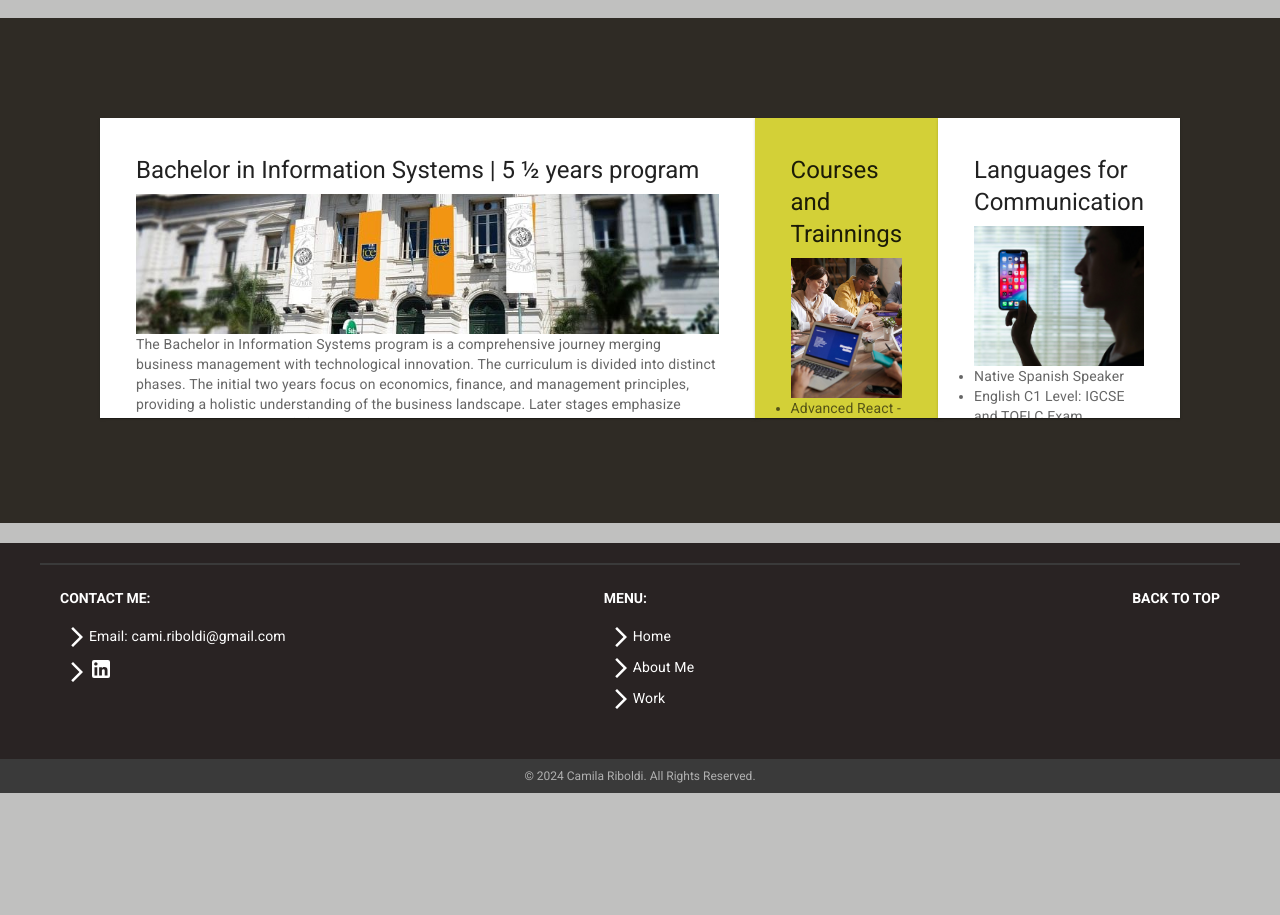
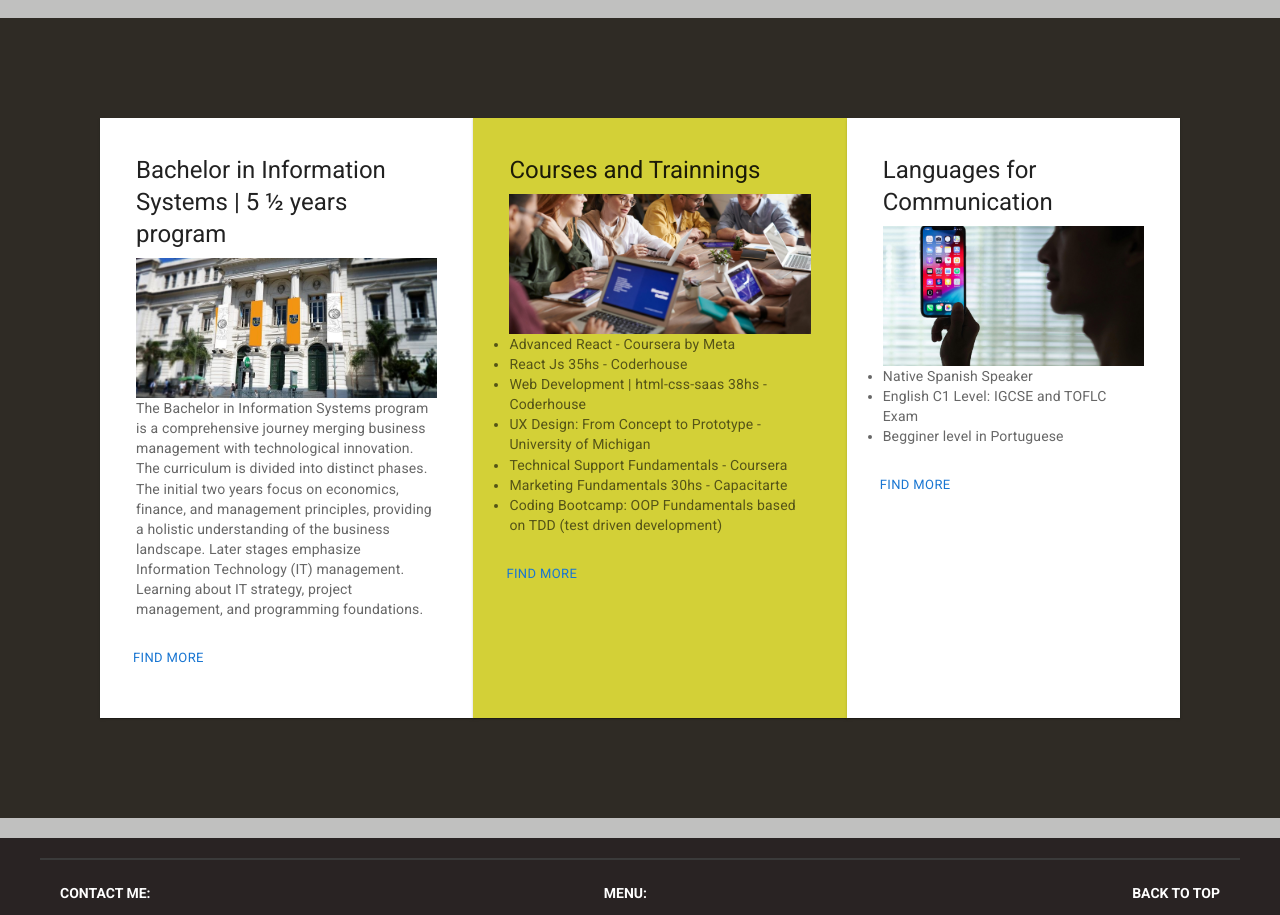
Before and after one commit to riboldicamila/camila-riboldi-portfolio, a React (Create React App) app: page /about-me in a window 1280 px wide. Shown: the part 639-1554 px from the top of the page. Before the commit the page ends 1432 px from the top, so only its background shows below. Built offline with nearby package versions, Linux system fonts and the light colour scheme.

Commit message:
fixing css

```diff
--- a/src/Components/Home/HomeCard.css
+++ b/src/Components/Home/HomeCard.css
@@ -1,4 +1,4 @@
-.home-card {
+.home-card-about-me {
   max-width: 450px !important;
   height: 600px !important;
   padding: 20px;
--- a/src/Components/Home/HomeCard.js
+++ b/src/Components/Home/HomeCard.js
@@ -8,7 +8,7 @@ import { Button, CardActionArea, CardActions } from "@mui/material";
 import "./HomeCard.css";
 
 function HomeCard({ image, title, text, className }) {
-  const classNameDefine = `home-card${className ? ` ${className}` : ""}`;
+  const classNameDefine = `home-card-about-me${className ? ` ${className}` : ""}`;
 
   return (
     <div>
```
